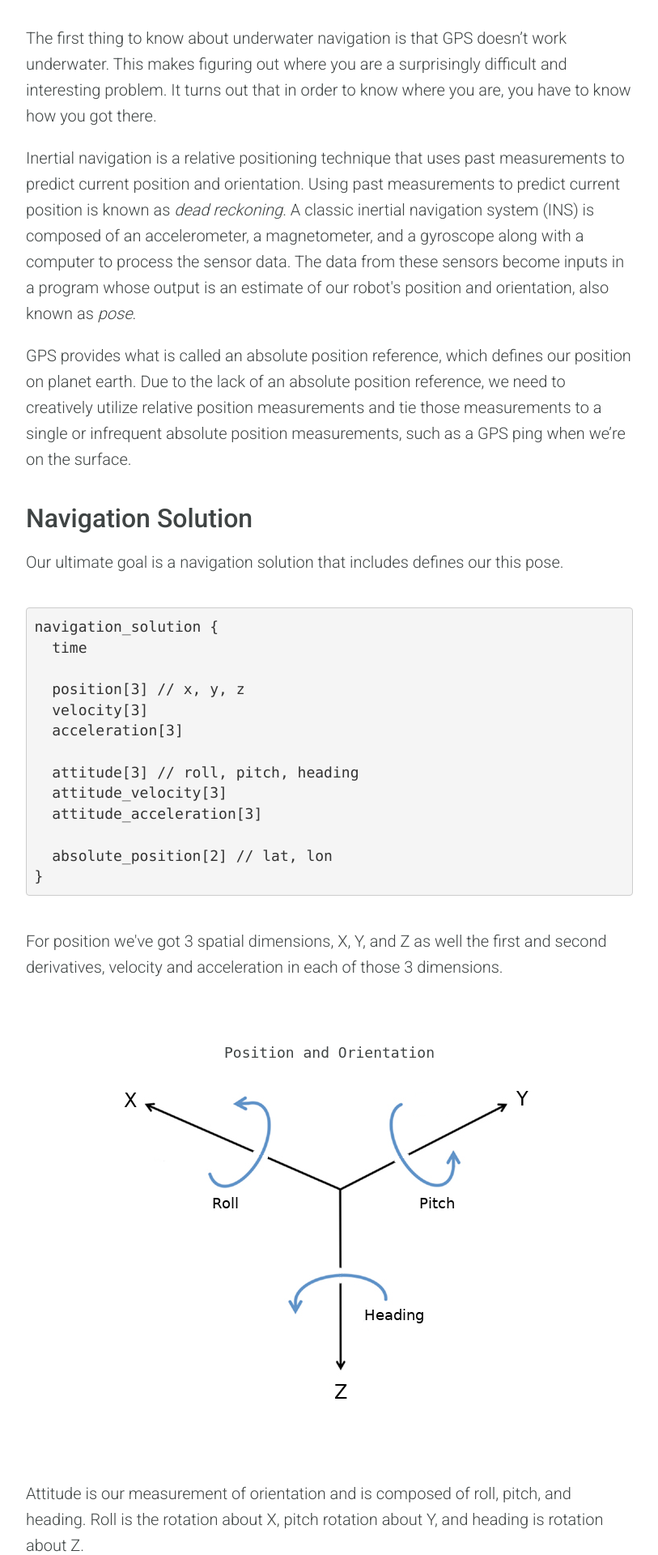
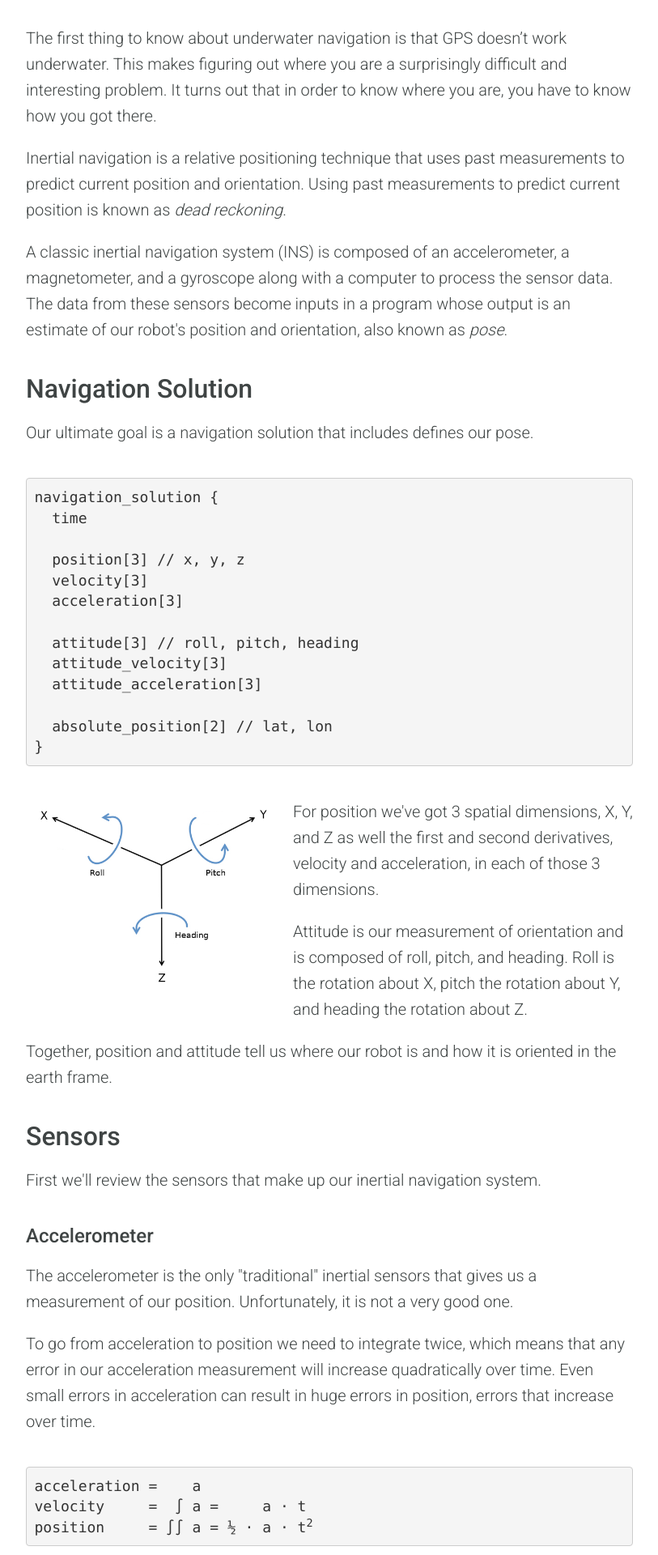
Before and after one commit to mattparrilla/mattparrilla.github.io, a Flask app: template templates/inertial-navigation-marine-robotics.html in a window 1280 px wide. Shown: the part 325-2245 px from the top of the page at 81% size, without its empty margins (233-1046 px from the left). Run offline with Flask 2, Linux system fonts and the light colour scheme; the template is opened without the code that fills it, so the values that code supplies are empty; some libraries are stand-ins or nearby versions; some web fonts are replaced.

Commit message:
Edit copy and wrap around orientation diagram

```diff
--- a/static/css/inertial_nav.css
+++ b/static/css/inertial_nav.css
@@ -64,6 +64,10 @@ text.context {
   font-family: monospace;
 }
 
+.media.pose {
+  margin: 10px 20px 10px 10px;
+}
+
 .media h4 {
   font-family: monospace;
 }
@@ -94,3 +98,7 @@ text.context {
 #body h3, #body h2 {
   font-weight: 400;
 }
+
+.roll_pitch_yaw {
+  max-width: 300px;
+  height: auto;
--- a/templates/inertial-navigation-marine-robotics.html
+++ b/templates/inertial-navigation-marine-robotics.html
@@ -14,10 +14,10 @@
       </div>
       <div id="body">
         <p>The first thing to know about underwater navigation is that GPS doesn’t work underwater. This makes figuring out where you are a surprisingly difficult and interesting problem. It turns out that in order to know where you are, you have to know how you got there.</p>
-        <p>Inertial navigation is a relative positioning technique that uses past measurements to predict current position and orientation. Using past measurements to predict current position is known as <em>dead reckoning</em>. A classic inertial navigation system (INS) is composed of an accelerometer, a magnetometer, and a gyroscope along with a computer to process the sensor data. The data from these sensors become inputs in a program whose output is an estimate of our robot's position and orientation, also known as <em>pose</em>.
-        <p>GPS provides what is called an absolute position reference, which defines our position on planet earth. Due to the lack of an absolute position reference, we need to creatively utilize relative position measurements and tie those measurements to a single or infrequent absolute position measurements, such as a GPS ping when we’re on the surface.</p>
+        <p>Inertial navigation is a relative positioning technique that uses past measurements to predict current position and orientation. Using past measurements to predict current position is known as <em>dead reckoning</em>.
+        <p>A classic inertial navigation system (INS) is composed of an accelerometer, a magnetometer, and a gyroscope along with a computer to process the sensor data. The data from these sensors become inputs in a program whose output is an estimate of our robot's position and orientation, also known as <em>pose</em>.
         <h2>Navigation Solution</h2>
-        <p>Our ultimate goal is a navigation solution that includes defines our this pose.</p>
+        <p>Our ultimate goal is a navigation solution that includes defines our pose.</p>
         <pre>
 navigation_solution {
   time
@@ -32,16 +32,15 @@ navigation_solution {
 
   absolute_position[2] // lat, lon
 }</pre>
-        <p>For position we've got 3 spatial dimensions, X, Y, and Z as well the first and second derivatives, velocity and acceleration in each of those 3 dimensions.</p>
-        <div class="media">
-          <h4>Position and Orientation</h4>
+        <div class="media pose pull-left">
           <img
-            class="img-responsive"
+            class="roll_pitch_yaw"
             alt="Roll, pitch, yaw diagram"
             src="{{ url_for('static', filename='img/roll_pitch_yaw.png') }}"
           />
         </div>
-        <p>Attitude is our measurement of orientation and is composed of roll, pitch, and heading. Roll is the rotation about X, pitch rotation about Y, and heading is rotation about Z.</p>
+        <p>For position we've got 3 spatial dimensions, X, Y, and Z as well the first and second derivatives, velocity and acceleration, in each of those 3 dimensions.</p>
+        <p>Attitude is our measurement of orientation and is composed of roll, pitch, and heading. Roll is the rotation about X, pitch the rotation about Y, and heading the rotation about Z.</p>
         <p>Together, position and attitude tell us where our robot is and how it is oriented in the earth frame.</p>
 
         <h2>Sensors</h2>
```
